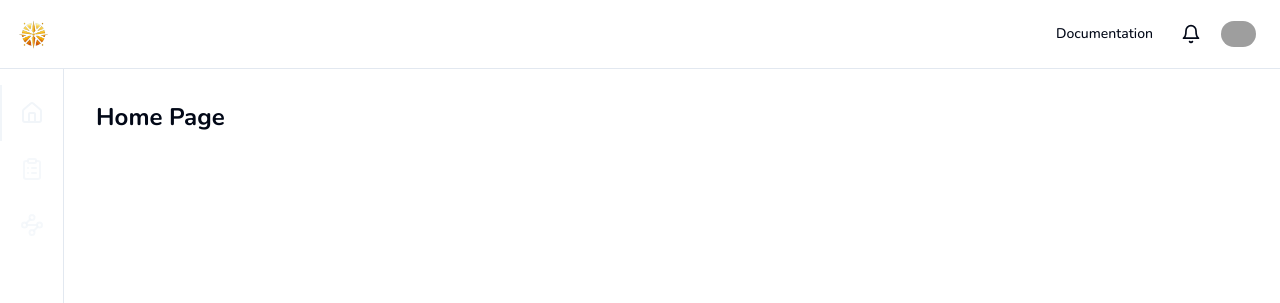
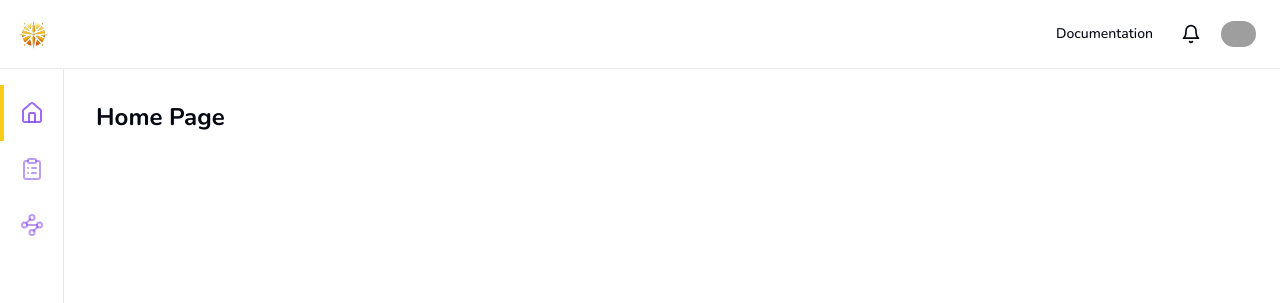
Before and after one commit to rtt3r/atria, a React (Vite) app: page / in a window 1280 px wide. Shown: the top 303 px of the page. Built offline with nearby package versions, Linux system fonts and the light colour scheme; grey boxes are pictures that could not be loaded.

Commit message:
update theme

```diff
--- a/src/global.css
+++ b/src/global.css
@@ -5,64 +5,64 @@
 @layer base {
   :root {
     --background: 0 0% 100%;
-    --foreground: 222.2 84% 4.9%;
+    --foreground: 224 71.4% 4.1%;
 
     --card: 0 0% 100%;
-    --card-foreground: 222.2 84% 4.9%;
+    --card-foreground: 224 71.4% 4.1%;
 
     --popover: 0 0% 100%;
-    --popover-foreground: 222.2 84% 4.9%;
+    --popover-foreground: 224 71.4% 4.1%;
 
-    --primary: 221.2 83.2% 53.3%;
-    --primary-foreground: 210 40% 98%;
+    --primary: 262.1 83.3% 57.8%;
+    --primary-foreground: 210 20% 98%;
 
-    --secondary: 210 40% 96.1%;
-    --secondary-foreground: 222.2 47.4% 11.2%;
+    --secondary: 220 14.3% 95.9%;
+    --secondary-foreground: 220.9 39.3% 11%;
 
-    --muted: 210 40% 96.1%;
-    --muted-foreground: 215.4 16.3% 46.9%;
+    --muted: 220 14.3% 95.9%;
+    --muted-foreground: 220 8.9% 46.1%;
 
-    --accent: 210 40% 96.1%;
-    --accent-foreground: 222.2 47.4% 11.2%;
+    --accent: 47.9 95.8% 53.1%;
+    --accent-foreground: 26 83.3% 14.1%;
 
     --destructive: 0 84.2% 60.2%;
-    --destructive-foreground: 210 40% 98%;
+    --destructive-foreground: 210 20% 98%;
 
-    --border: 214.3 31.8% 91.4%;
-    --input: 214.3 31.8% 91.4%;
-    --ring: 221.2 83.2% 53.3%;
+    --border: 220 13% 91%;
+    --input: 220 13% 91%;
+    --ring: 262.1 83.3% 57.8%;
 
     --radius: 0.5rem;
   }
 
   .dark {
-    --background: 222.2 84% 4.9%;
-    --foreground: 210 40% 98%;
+    --background: 224 71.4% 4.1%;
+    --foreground: 210 20% 98%;
 
-    --card: 222.2 84% 4.9%;
-    --card-foreground: 210 40% 98%;
+    --card: 224 71.4% 4.1%;
+    --card-foreground: 210 20% 98%;
 
-    --popover: 222.2 84% 4.9%;
-    --popover-foreground: 210 40% 98%;
+    --popover: 224 71.4% 4.1%;
+    --popover-foreground: 210 20% 98%;
 
-    --primary: 217.2 91.2% 59.8%;
-    --primary-foreground: 222.2 47.4% 11.2%;
+    --primary: 263.4 70% 50.4%;
+    --primary-foreground: 210 20% 98%;
 
-    --secondary: 217.2 32.6% 17.5%;
-    --secondary-foreground: 210 40% 98%;
+    --secondary: 215 27.9% 16.9%;
+    --secondary-foreground: 210 20% 98%;
 
-    --muted: 217.2 32.6% 17.5%;
-    --muted-foreground: 215 20.2% 65.1%;
+    --muted: 215 27.9% 16.9%;
+    --muted-foreground: 217.9 10.6% 64.9%;
 
-    --accent: 217.2 32.6% 17.5%;
-    --accent-foreground: 210 40% 98%;
+    --accent: 47.9 95.8% 53.1%;
+    --accent-foreground: 26 83.3% 14.1%;
 
     --destructive: 0 62.8% 30.6%;
-    --destructive-foreground: 210 40% 98%;
+    --destructive-foreground: 210 20% 98%;
 
-    --border: 217.2 32.6% 17.5%;
-    --input: 217.2 32.6% 17.5%;
-    --ring: 224.3 76.3% 48%;
+    --border: 215 27.9% 16.9%;
+    --input: 215 27.9% 16.9%;
+    --ring: 263.4 70% 50.4%;
   }
 
   * {
--- a/src/routes/components/sidenav.tsx
+++ b/src/routes/components/sidenav.tsx
@@ -23,7 +23,7 @@
         <ul className="flex flex-col items-center justify-center w-full">
           {items.map((item) => (
             <li
-              className="flex items-center justify-center h-14 w-full border-x-2 border-transparent text-secondary/75 has-[.is-active]:border-l-secondary has-[.is-active]:text-secondary hover:border-l-secondary hover:text-secondary"
+              className="flex items-center justify-center h-14 w-full border-x-4 border-transparent text-primary/50 has-[.is-active]:border-l-accent has-[.is-active]:text-primary/75 hover:border-l-accent/75 hover:text-primary/75"
               key={item.to}
             >
               <NavLink
--- a/src/components/task-item.tsx
+++ b/src/routes/tasks/components/task-item.tsx
@@ -1,14 +1,14 @@
 import { ITask } from '@/types/taks';
 import { forwardRef, HTMLAttributes } from 'react';
 
-import { Badge } from './ui/badge';
+import { Badge } from '../../../components/ui/badge';
 import {
   Card,
   CardContent,
   CardFooter,
   CardHeader,
   CardTitle
-} from './ui/card';
+} from '../../../components/ui/card';
 
 interface TaskItemProps extends HTMLAttributes<HTMLDivElement> {
   task: ITask;
@@ -18,15 +18,15 @@
   ({ task: { title, description, tags }, ...props }, ref) => {
     return (
       <Card className="shadow-sm rounded-sm w-full" {...props} ref={ref}>
-        <CardHeader>
+        <CardHeader className="p-4">
           <CardTitle className="text-md">{title}</CardTitle>
         </CardHeader>
 
-        <CardContent className="flex flex-col gap-2">
+        <CardContent className="flex flex-col gap-2 p-4 pt-0">
           <p className="font-light text-sm">{description}</p>
         </CardContent>
 
-        <CardFooter className="flex items-center justify-start gap-2">
+        <CardFooter className="flex items-center justify-start gap-2 p-4 pt-0">
           {tags.map((tag) => (
             <Badge
               key={tag}
--- a/src/routes/tasks/page.tsx
+++ b/src/routes/tasks/page.tsx
@@ -1,4 +1,4 @@
-import { TaskItem } from '@/components/task-item';
+import { TaskItem } from '@/routes/tasks/components/task-item';
 import { TaskService } from '@/services/task-service';
 import { ITask, ITaskChanges, ITaskStatus } from '@/types/taks';
 import {
```
